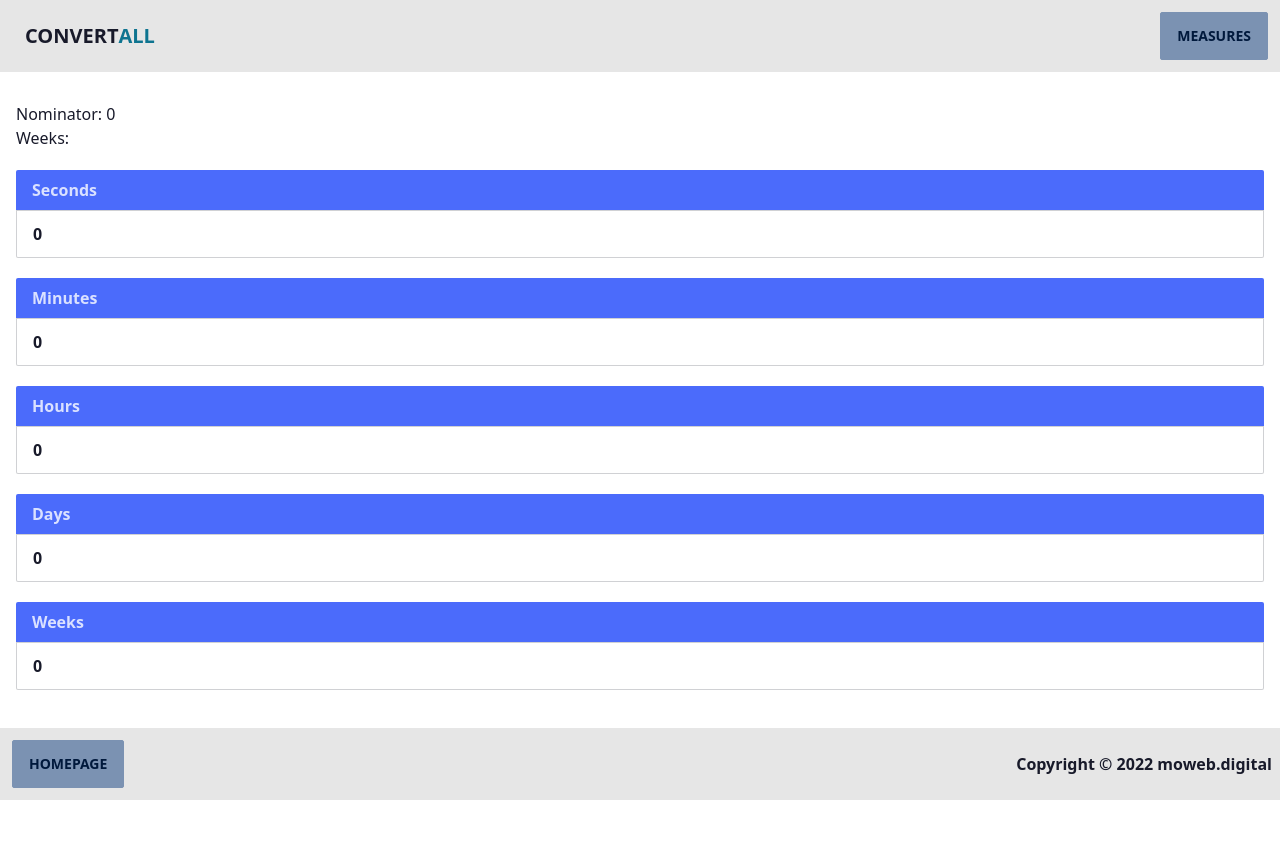
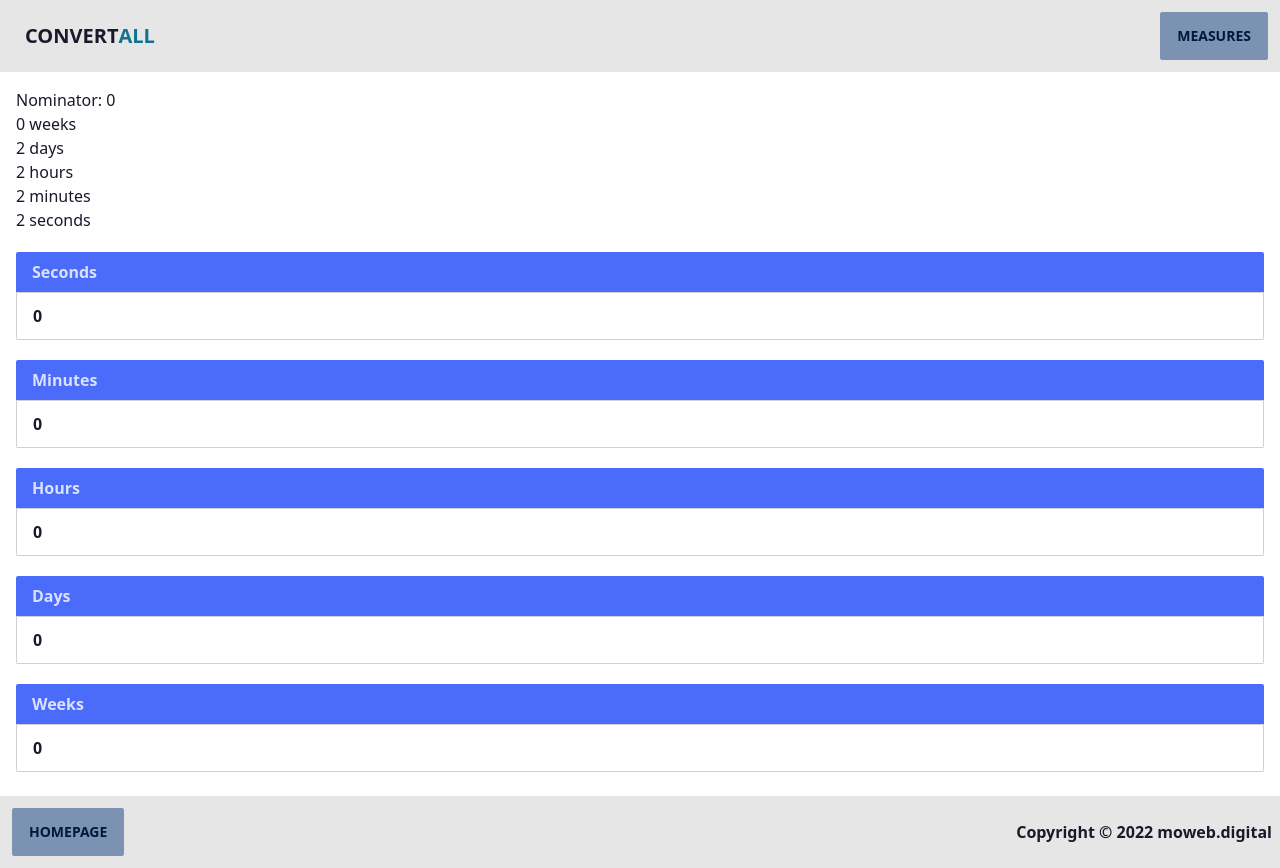
Before and after one commit to macke89/reactconverter, a Next.js app: page /times in a window 1280 px wide. Before the commit the page ends 800 px from the top, so only its background shows below. Built offline with nearby package versions, Linux system fonts and the light colour scheme.

Commit message:
TimeCounter.js Setup

```diff
--- a/components/TimeCounter.js
+++ b/components/TimeCounter.js
@@ -1,17 +1,25 @@
-import React, {useEffect, useState} from 'react';
+import React from 'react';
+
+const times = (nominator) => {
+    let arr = []
+    arr[0] = nominator
+    arr[1] = 2
+    arr[2] = 2
+    arr[3] = 2
+    arr[4] = 2
+    return arr
+}
 
 const TimeCounter = ({nominator}) => {
-    const times = (nominator) => {
-        let arr = []
-        arr[0] = nominator
-        return arr
-    }
-
-    times(nominator)
+    let variables = times(nominator)
     return (
         <div>
             <h1>Nominator: {nominator}</h1>
-            <p>Weeks: {times[0]}</p>
+            <div>{variables[0]} weeks</div>
+            <div>{variables[1]} days</div>
+            <div>{variables[2]} hours</div>
+            <div>{variables[3]} minutes</div>
+            <div>{variables[4]} seconds</div>
         </div>
     );
 };
```
